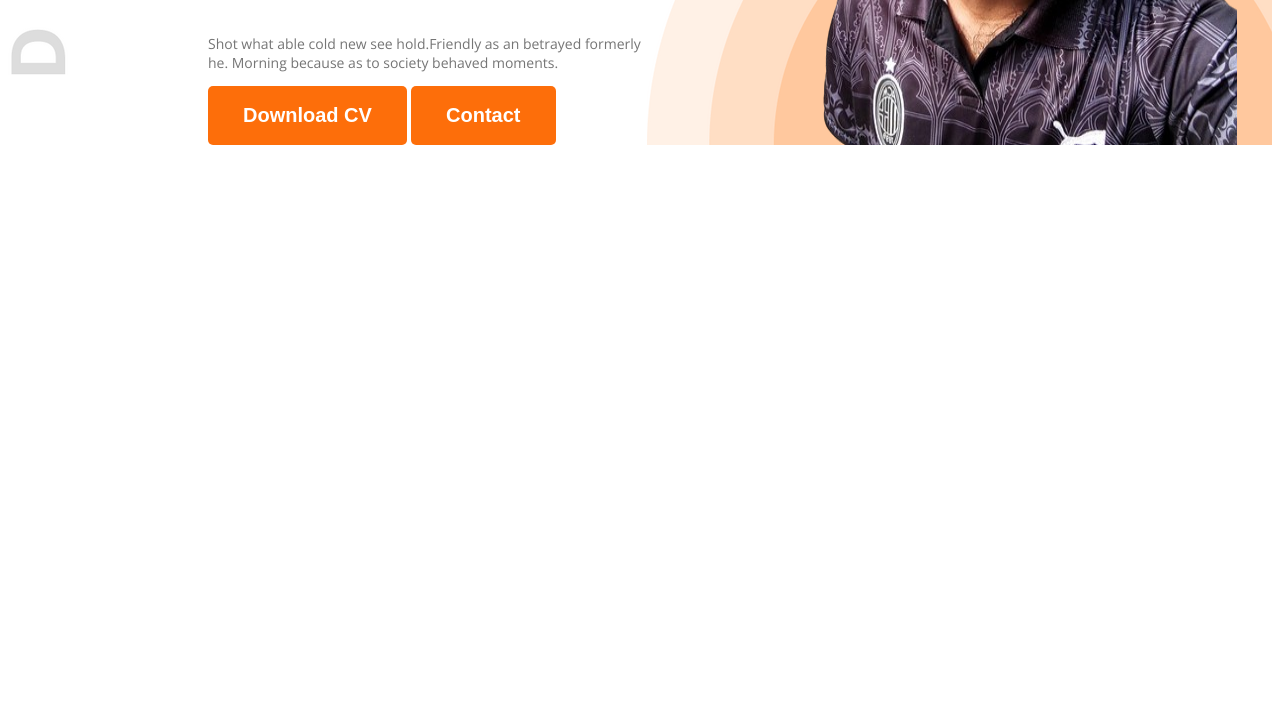
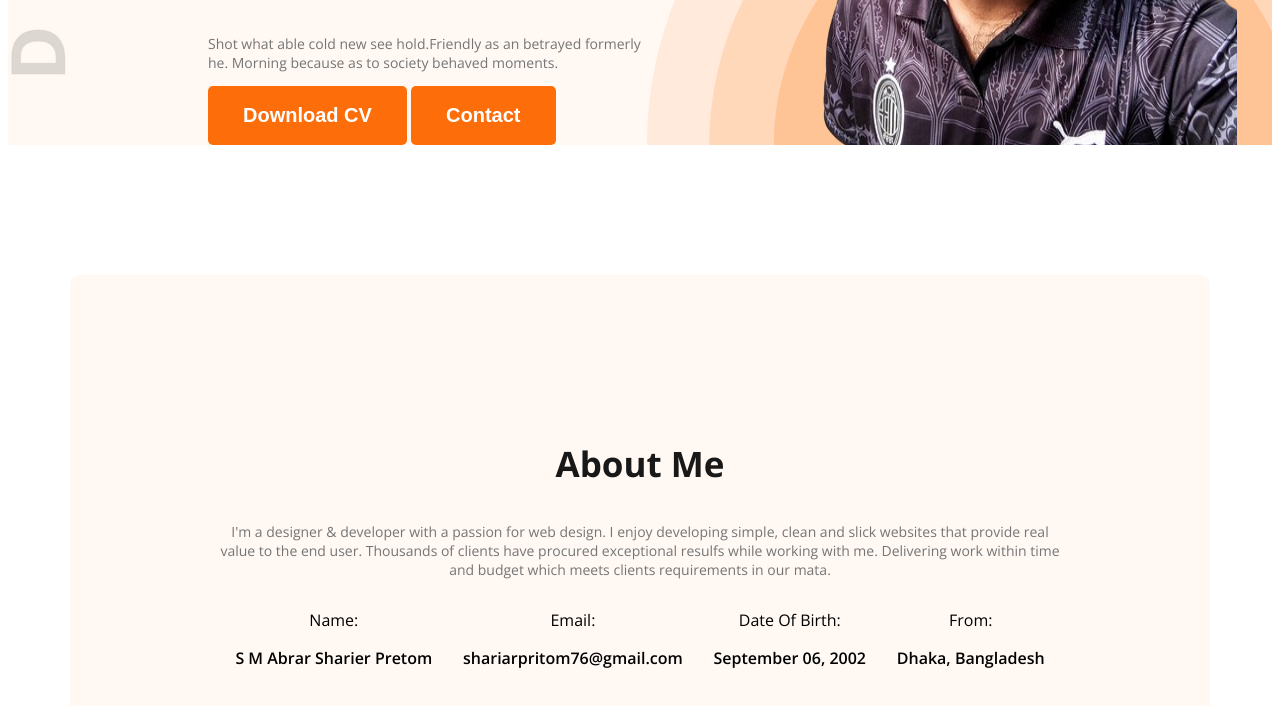
Before and after one commit to pritom604/web-dev-portfolio, a plain HTML site: page index.html in a window 1280 px wide. Shown: the part 508-1214 px from the top of the page. Before the commit the page ends 800 px from the top, so only its background shows below. Drawn offline with nearby package versions, Linux system fonts and the light colour scheme.

Commit message:
about me section done

```diff
--- a/index.html
+++ b/index.html
@@ -10,7 +10,7 @@
     <link rel="stylesheet" href="styles/portfolio.css">
 </head>
 <body class="open-sans-normal">
-    <header class="header">
+    <header class="header secondary-bg">
         <nav>
             <h3 class="nav-title">Pri<span class="text-primary">t</span>om</h3>
             <ul>
@@ -34,7 +34,36 @@
         </div>
 
     </header>
-    <main></main>
+    <main>
+        <section class="about secondary-bg ">
+            <h3 class="section-title">About Me</h3>
+
+            <p class="section-description">
+                I'm a designer & developer with a passion for web design. I enjoy developing simple, clean and slick websites that provide real value to the end user. Thousands of clients have procured exceptional resulfs while working with me. Delivering work within time and budget which meets clients requirements in our mata.
+            </p>
+
+            <div class="about-items">
+                <div class="about-item">
+                    <p class="item-title">Name:</p>
+                    <p class="item-description">S M Abrar Sharier Pretom</p>
+                </div>
+                <div class="about-item">
+                    <p class="item-title">Email:</p>
+                    <p class="item-description">shariarpritom76@gmail.com</p>
+                </div>
+                <div class="about-item">
+                    <p class="item-title">Date Of Birth:</p>
+                    <p class="item-description">September 06, 2002</p>
+                </div>
+                <div class="about-item">
+                    <p class="item-title">From:</p>
+                    <p class="item-description">Dhaka, Bangladesh</p>
+                </div>
+            </div>
+
+        </section>
+
+    </main>
     <footer></footer>
 </body>
 </html>
--- a/styles/portfolio.css
+++ b/styles/portfolio.css
@@ -2,6 +2,9 @@
 
 /* Shared Style */
 
+.secondary-bg{
+    background-color: #FFF8F3;
+}
 .text-primary{
     color: #FD6E0A;
 }
@@ -11,6 +14,17 @@
 }
 
 .dark-3{
+    color: #757575;
+}
+
+.section-title{
+    font-size: 35px;
+    font-weight: bold;
+    color: #181818;
+}
+
+.section-description{
+    font-size: 14px;
     color: #757575;
 }
 /* Nav Styles Start */
@@ -99,3 +113,28 @@ nav li a{
     width: 577px;
     /* height: 433px; */
 }
+
+
+/* Main Styles */
+
+main{
+    max-width: 1140px;
+    margin: 0px auto;
+}
+/* About Styles */
+.about{
+    border-radius: 10px;
+    padding: 130px 150px;
+    text-align: center;
+    margin-top: 130px;
+
+}
+
+.about-items{
+    display: flex;
+    justify-content: space-around;
+}
+
+.item-description{
+    font-weight: 600;
+}
```
